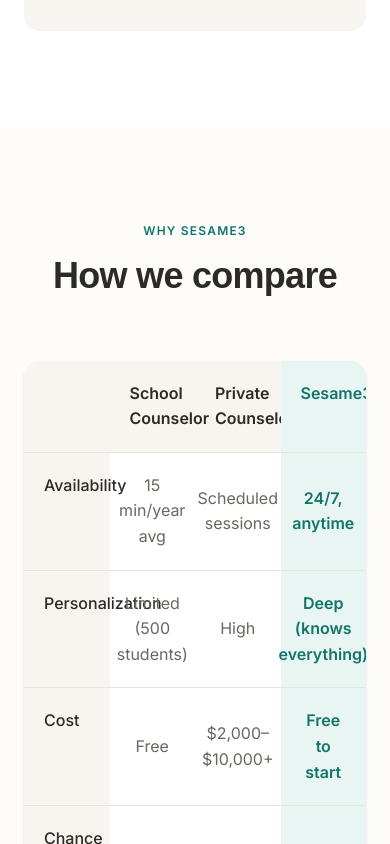
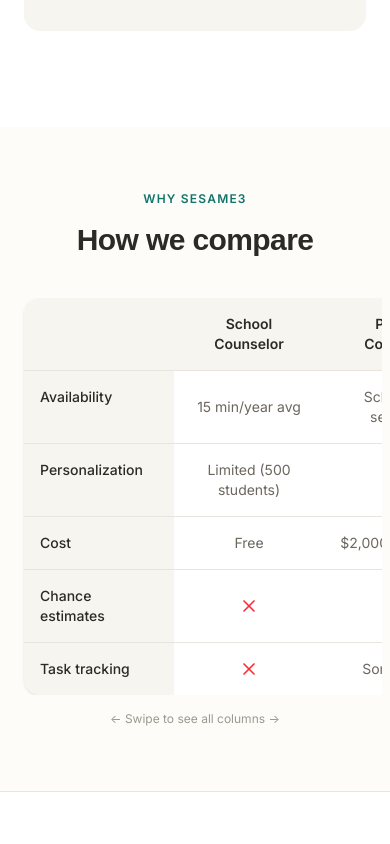
Before and after one commit to gutgutia/sesame3-website, a Next.js app: page / in a window 390 px wide. Shown: the part 10000-10844 px from the top of the page. Built offline with nearby package versions, Linux system fonts and the light colour scheme; a web font is replaced by a local one.

Commit message:
Fix comparison table mobile layout - add horizontal scroll

```diff
--- a/src/components/sections/Comparison.tsx
+++ b/src/components/sections/Comparison.tsx
@@ -41,30 +41,31 @@
   };
 
   return (
-    <section className="py-24 bg-[var(--bg-page)]">
-      <div className="container">
+    <section className="py-16 md:py-24 bg-[var(--bg-page)]">
+      <div className="container px-4">
         {/* Header */}
-        <div className="text-center mb-16">
+        <div className="text-center mb-10 md:mb-16">
           <p className="text-xs font-bold uppercase tracking-widest text-[var(--accent-primary)] mb-4">
             Why Sesame3
           </p>
-          <h2 className="font-['Satoshi'] text-4xl font-bold">
+          <h2 className="font-['Satoshi'] text-3xl md:text-4xl font-bold">
             How we compare
           </h2>
         </div>
 
-        {/* Table */}
-        <div className="bg-white rounded-2xl overflow-hidden shadow-sm">
+        {/* Table - horizontally scrollable on mobile */}
+        <div className="overflow-x-auto -mx-4 px-4">
+          <div className="bg-white rounded-2xl overflow-hidden shadow-sm min-w-[600px]">
             {/* Header Row */}
             <div className="grid grid-cols-4 bg-[var(--bg-secondary)] border-b border-[var(--border)]">
-            <div className="p-5"></div>
-            <div className="p-5 text-center font-semibold text-[var(--text-main)]">
+              <div className="p-4 md:p-5"></div>
+              <div className="p-4 md:p-5 text-center font-semibold text-[var(--text-main)] text-sm md:text-base">
                 School Counselor
               </div>
-            <div className="p-5 text-center font-semibold text-[var(--text-main)]">
+              <div className="p-4 md:p-5 text-center font-semibold text-[var(--text-main)] text-sm md:text-base">
                 Private Counselor
               </div>
-            <div className="p-5 text-center font-semibold text-[var(--accent-primary)] bg-[var(--accent-surface)]">
+              <div className="p-4 md:p-5 text-center font-semibold text-[var(--accent-primary)] bg-[var(--accent-surface)] text-sm md:text-base">
                 Sesame3
               </div>
             </div>
@@ -72,22 +73,28 @@
             {/* Data Rows */}
             {rows.map((row, i) => (
               <div key={i} className="grid grid-cols-4 border-b border-[var(--border)] last:border-b-0">
-              <div className="p-5 font-medium text-[var(--text-main)] bg-[var(--bg-secondary)]">
+                <div className="p-4 md:p-5 font-medium text-[var(--text-main)] bg-[var(--bg-secondary)] text-sm md:text-base">
                   {row.label}
                 </div>
-              <div className="p-5 text-center text-[var(--text-muted)] flex items-center justify-center">
+                <div className="p-4 md:p-5 text-center text-[var(--text-muted)] flex items-center justify-center text-sm md:text-base">
                   {renderCell(row.school)}
                 </div>
-              <div className="p-5 text-center text-[var(--text-muted)] flex items-center justify-center">
+                <div className="p-4 md:p-5 text-center text-[var(--text-muted)] flex items-center justify-center text-sm md:text-base">
                   {renderCell(row.private)}
                 </div>
-              <div className="p-5 text-center font-semibold text-[var(--accent-primary)] bg-[var(--accent-surface)] flex items-center justify-center">
+                <div className="p-4 md:p-5 text-center font-semibold text-[var(--accent-primary)] bg-[var(--accent-surface)] flex items-center justify-center text-sm md:text-base">
                   {renderCell(row.sesame)}
                 </div>
               </div>
             ))}
           </div>
         </div>
+
+        {/* Scroll hint for mobile */}
+        <p className="text-center text-xs text-[var(--text-light)] mt-4 md:hidden">
+          ← Swipe to see all columns →
+        </p>
+      </div>
     </section>
   );
 }
```
Lines whose indentation alone changed are shown as unchanged.
